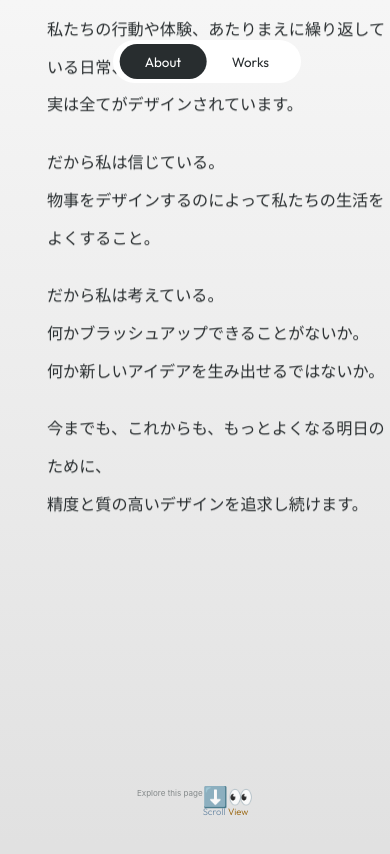
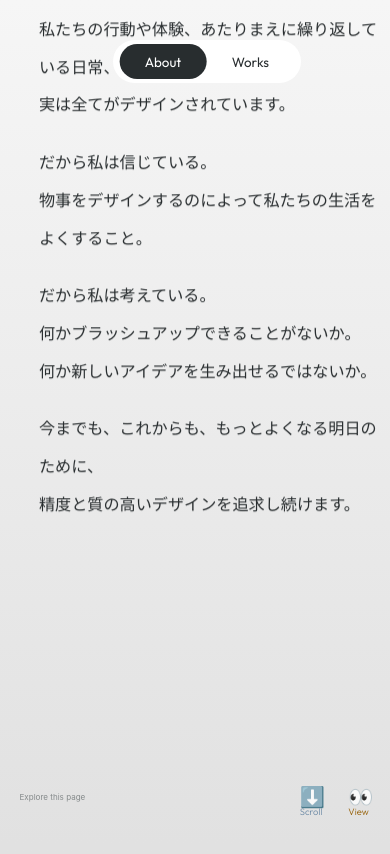
Before and after one commit to yihanYozikua/tai_portfolio, a React (Create React App) app: page /#/ in a window 390 px wide. Shown: the top 854 px of the page. Built offline with nearby package versions, Linux system fonts and the light colour scheme; a web font is replaced by a local one.

Commit message:
fix the responsive of about page

```diff
--- a/src/css/about.module.scss
+++ b/src/css/about.module.scss
@@ -84,6 +84,10 @@ $COLOR_VIEW_WORKS_BUTTON: #282D2F;
       font-size: 1.2rem;
       color: $COLOR_PARAGRAPH_TEXT;
       line-height: 2.8rem;
+      @include sm(){
+        width: 90%;
+        // padding: 1rem 1rem;
+      }
 
       .about_paragragh_contents_sec_container{
         display: flex;
--- a/src/css/sidebar.module.scss
+++ b/src/css/sidebar.module.scss
@@ -17,6 +17,7 @@ $COLOR_SIDEBAR_TEXT: black;
   }
   @include sm(){
     position: absolute;
+    left: 5vw;
     bottom: 0;
     display: flex;
     flex-direction: row;
@@ -29,6 +30,7 @@ $COLOR_SIDEBAR_TEXT: black;
       writing-mode: vertical-rl;
     }
     @include sm(){
+      margin-right: 52vw;
     }
 
     text-orientation: mixed;
@@ -41,6 +43,9 @@ $COLOR_SIDEBAR_TEXT: black;
     margin-bottom: .1rem;
     font-family: 'Outfit', sans-serif;
     font-weight: 300;
+    @include sm(){
+      margin: 0 3vw;
+    }
 
     .emoji_prop{
       display: flex;
```
